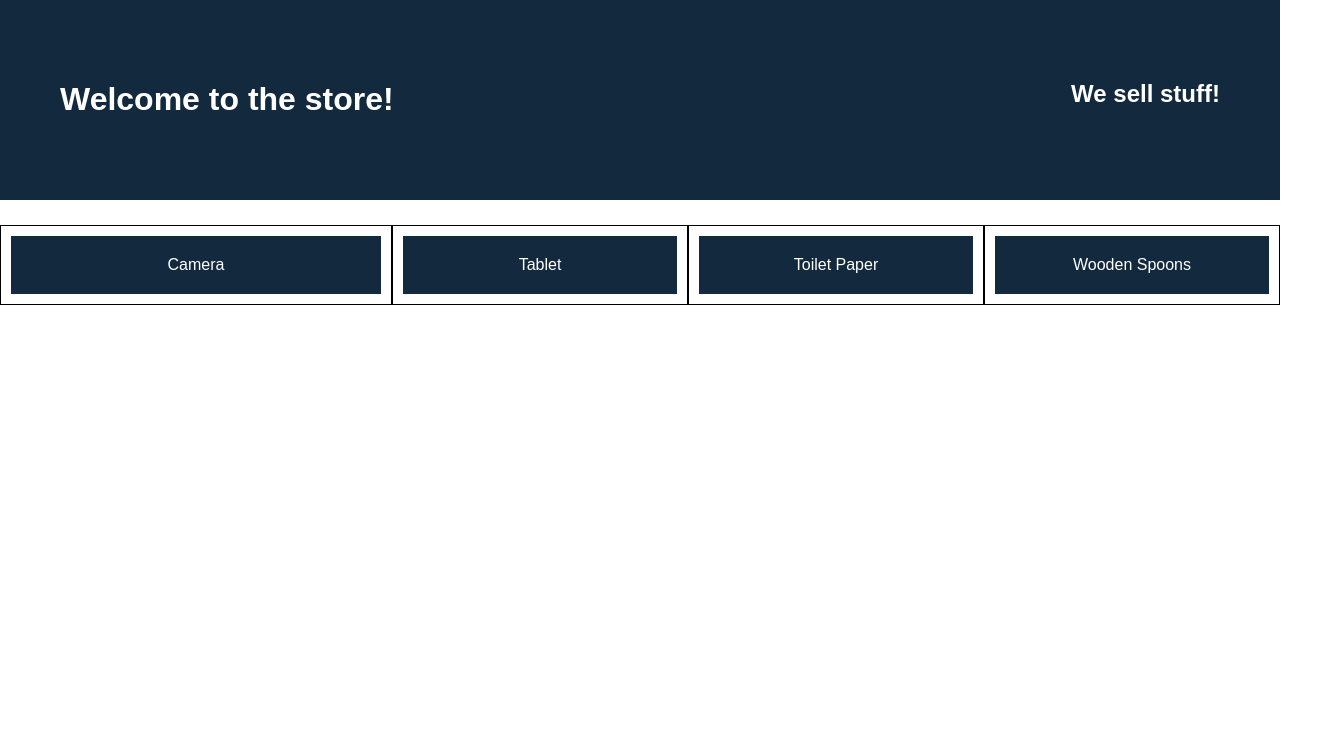
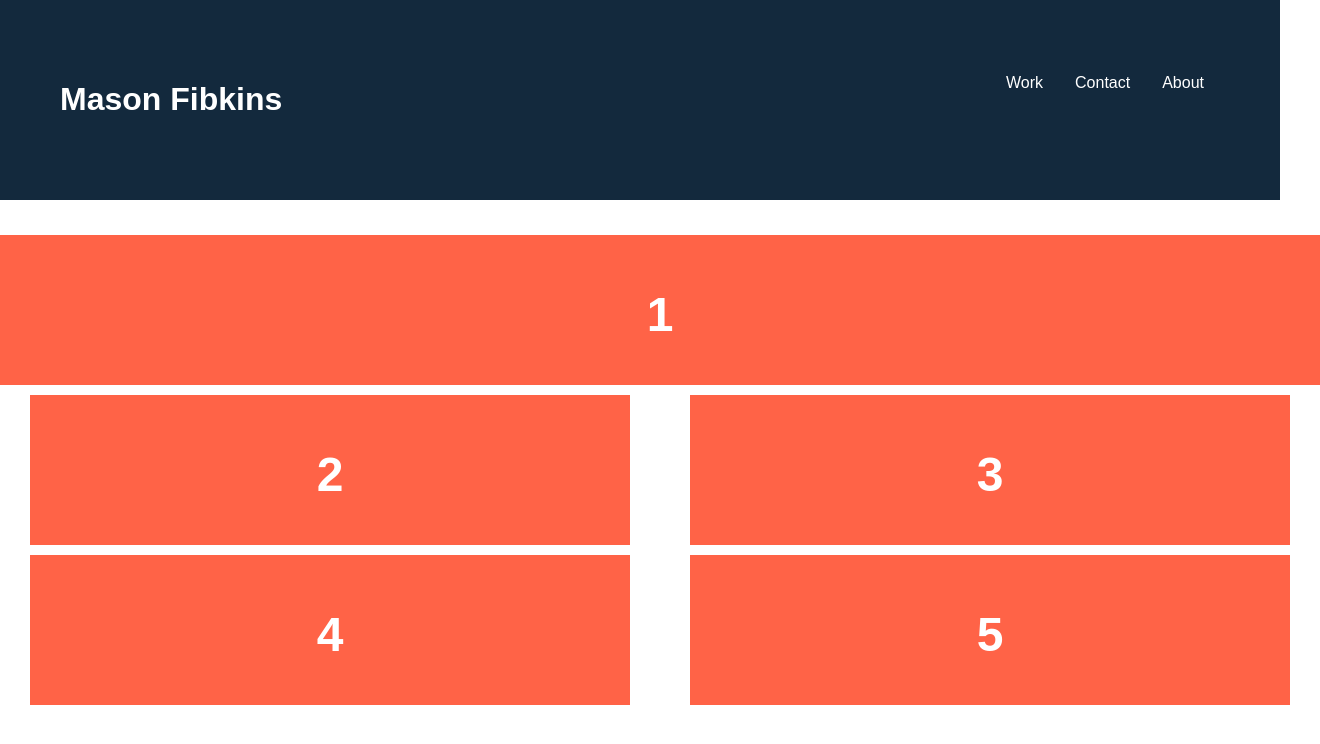
Before and after one commit to masonfibkins/professional-portfolio, a plain HTML site: page index.html in a window 1280 px wide. Shown: the whole page, 1320 px wide, since content can reach past the window. Drawn offline with Linux system fonts and the light colour scheme.

Commit message:
updated flex box

```diff
--- a/index.html
+++ b/index.html
@@ -2,7 +2,7 @@
 <html lang="en">
 
   <head>
-    <title>Flexbox</title>
+    <title>Portfolio</title>
     <meta charset="UTF-8" />
     <meta name="viewport" content="width=device-width, initial-scale=1" />
     <link rel="stylesheet" href="style.css">
@@ -10,22 +10,23 @@
 
   <body>
     <header class="main-header">
-      <h1>Welcome to the store!</h1>
-      <h2>We sell stuff!</h2>
+      <h1>Mason Fibkins</h1>
+      <nav>
+        <ul>
+          <li><a href="#work">Work</a></li>
+          <li><a href="#contact">Contact</a></li>
+          <li><a href="#about">About</a></li>
+        </ul>
+      </nav>
     </header>
 
     <main>
-      <section class="card camera">
-        <header>Camera</header>
-      </section>
-      <section class="card">
-        <header>Tablet</header>
-      </section>
-      <section class="card">
-        <header>Toilet Paper</header>
-      </section>
-      <section class="card">
-        <header>Wooden Spoons</header>
+      <section class="flex-container">
+        <section class="flex-large">1</section>
+        <section class="flex-item">2</section>
+        <section class="flex-item">3</section>
+        <section class="flex-item">4</section>
+        <section class="flex-item">5</section>
       </section>
     </main>
   </body>
--- a/style.css
+++ b/style.css
@@ -24,24 +24,79 @@
     color: #fff;
   }
 
-  .card {
-    /* A flex-basis of 200px sets the starting width */
-    /* A flex-grow value of 1 allows the elements to evenly grow to fill the remaining space */
-    flex: 1 0 200px;
-    padding: 10px;
-    text-align: center;
-    border-style: solid;
-    border-width: 1px;
-  }
 
-  .card header {
+  .box header{
     padding: 20px;
     background: #13293d;
     color: #fff;
   }
 
-  .card.camera {
-    /* With a flex-grow value of 2, this element grows twice as wide as others */
-    /* The second value, flex-shrink, defines how the element will shrink if it can't fit */
-    flex: 2 1 200px;
+  ul {
+    list-style-type: none;
+    margin: 0;
+    padding: 0;
+    overflow: hidden;
   }
+
+  li {
+    float: left;
+  }
+
+  li a {
+    display: block;
+    color: white;
+    text-align: center;
+    padding: 14px 16px;
+    text-decoration: none;
+  }
+
+  li a:hover {
+    color: gray;
+  }
+
+
+  .flex-container {
+    /* We first create a flex layout context */
+    display: flex;
+
+    /* Then we define the flow direction
+       and if we allow the items to wrap
+     * Remember this is the same as:
+     * flex-direction: row;
+     * flex-wrap: wrap;
+     */
+    flex-flow: row wrap;
+
+    /* Then we define how is distributed the remaining space */
+    justify-content: space-around;
+
+    padding: 0;
+    margin: 0;
+    list-style: none;
+  }
+
+  .flex-item {
+    background: tomato;
+    padding: 5px;
+    width: 600px;
+    height: 150px;
+    margin-top: 10px;
+    line-height: 150px;
+    color: white;
+    font-weight: bold;
+    font-size: 3em;
+    text-align: center;
+  }
+
+  .flex-large {
+    background: tomato;
+    padding: 5px;
+    width: 1320px;
+    height: 150px;
+    margin-top: 10px;
+    line-height: 150px;
+    color: white;
+    font-weight: bold;
+    font-size: 3em;
+    text-align: center;
+  }
```
